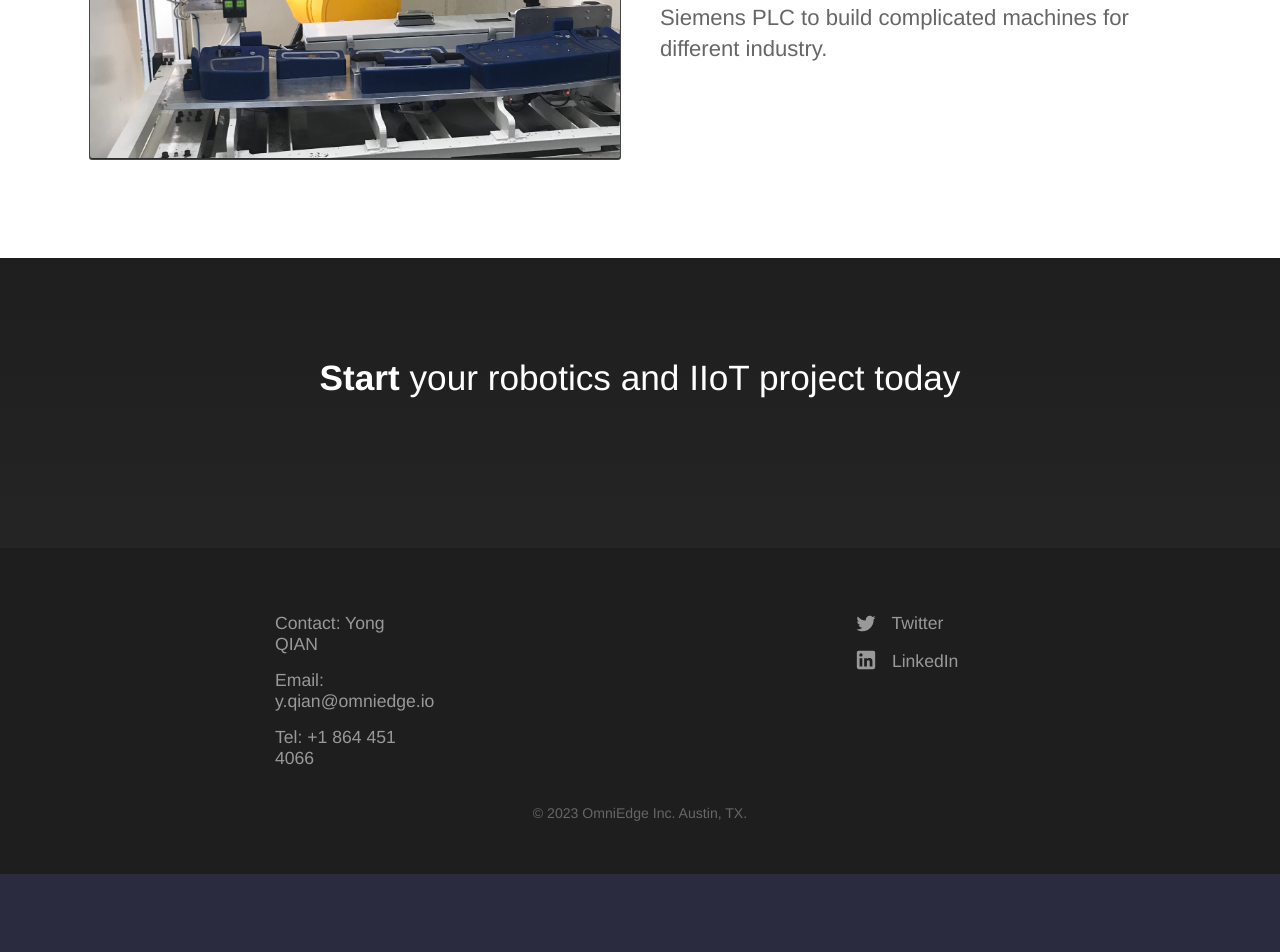
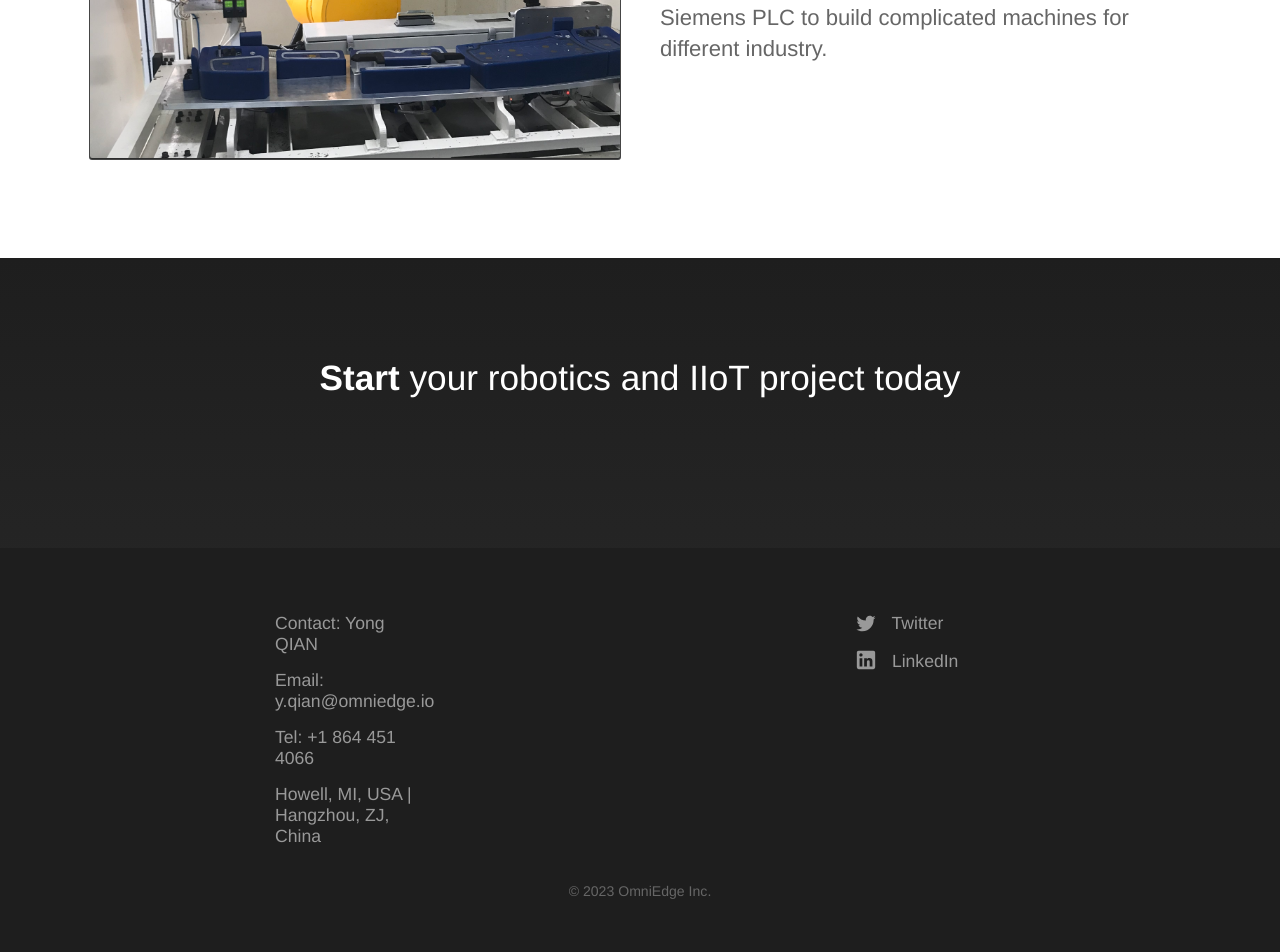
Before and after one commit to omniedgeio/omniedgeio.github.io, a Jekyll site: the page built from index.html, in a window 1280 px wide. Shown: the part 2064-3016 px from the top of the page. Built offline with Jekyll 4.4.1, drawn with Linux system fonts in a browser that asks for light colours; before the commit the page ends 2938 px from its top, so only the background shows below that.

```diff
--- a/_layouts/default.html
+++ b/_layouts/default.html
@@ -30,12 +30,12 @@
 		{{ content }}
 		<footer>
 			<div class="container">
-				<p class="editor-link"><a href="cloudcannon:collections/_data/footer.yml" class="btn"><strong>&#9998;</strong> Edit footer</a></p>
 				<div class="footer-columns" id="contact">
 					<ul class="footer-links">
 						<li>Contact: Yong QIAN</li>
 							<li>Email: y.qian@omniedge.io</li>
 							<li>Tel: +1 864 451 4066</li>
+							<li>Howell, MI, USA | Hangzhou, ZJ, China</li>
 					</ul>
 
 					<ul class="footer-links">
@@ -50,7 +50,7 @@
 						{% endfor %}
 					</ul>
 				</div>
-				<p class="copyright">&copy; {{ site.time | date: '%Y' }} OmniEdge Inc. Austin, TX.</p>
+				<p class="copyright">&copy; {{ site.time | date: '%Y' }} OmniEdge Inc.</p>
 			</div>
 		</footer>
 		<script>
--- a/_sass/footer.scss
+++ b/_sass/footer.scss
@@ -1,5 +1,5 @@
 .footer-links {
-	width: 100%;
+	width: 50%;
 	margin: 10px;
 	padding: 0;
 
```
